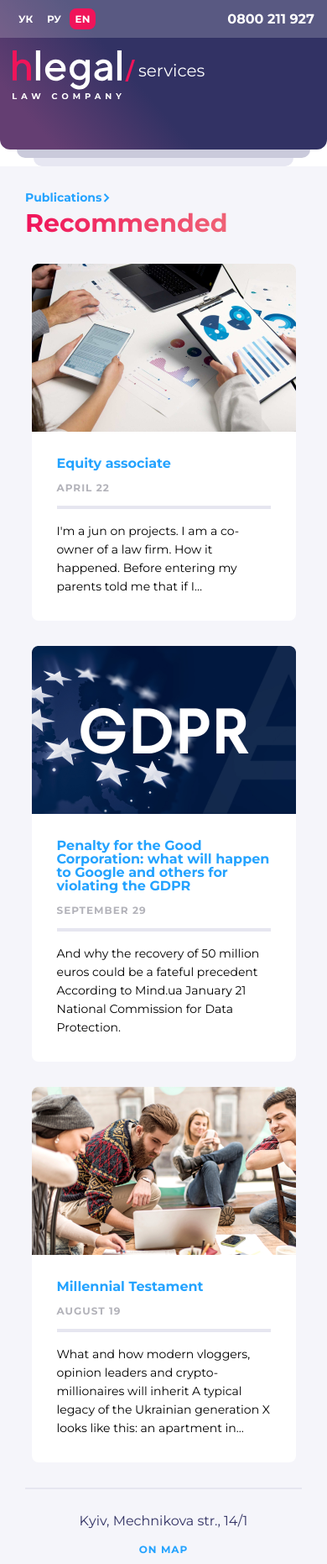
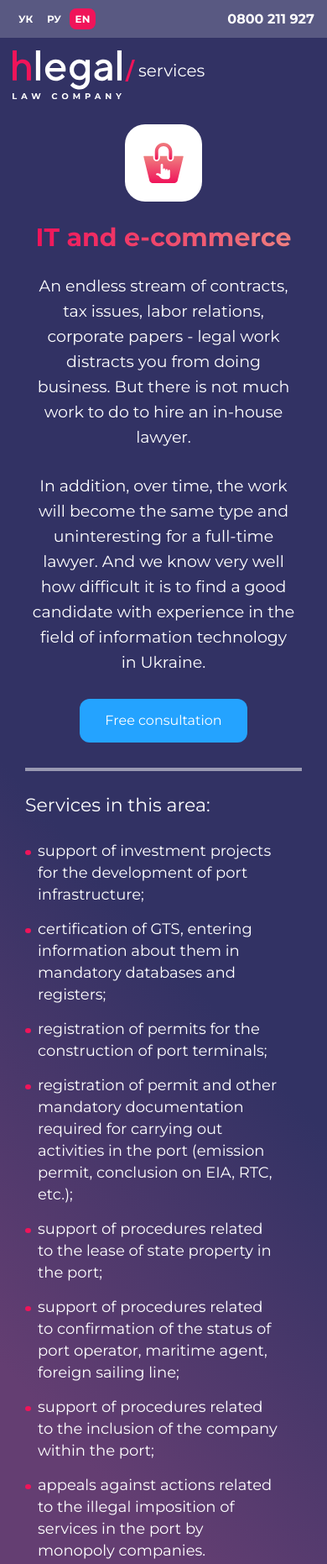
Before and after one commit to konstantine811/hlegal-1, a website built with Vite: page src/pages/service-entry/service-entry.html in a window 390 px wide. Shown: the top 1862 px of the page at 84% size. Built offline with nearby package versions, Linux system fonts and the light colour scheme.

Commit message:
feat: media main

```diff
--- a/src/pages/service-entry/service-entry.html
+++ b/src/pages/service-entry/service-entry.html
@@ -3,6 +3,12 @@
 <head>
 	<meta charset="UTF-8">
 	<meta name="viewport" content="width=device-width, initial-scale=1.0">
+	<link rel="shortcut icon" href="../../images/favicon/favicon-16x16.png" sizes="16x16" type="image/png">
+	<link rel="shortcut icon" href="../../images/favicon/favicon-32x32.png" sizes="32x32" type="image/png">
+	<link rel="shortcut icon" href="../../images/favicon/android-chrome-192x192.png" sizes="192x192" type="image/png">
+	<link rel="shortcut icon" href="../../images/favicon/android-chrome-512x512.png" sizes="512x512" type="image/png">
+	<link rel="shortcut icon" href="../../images/favicon/apple-touch-icon.png" sizes="180x180" type="image/png">
+	<link rel="shortcut icon" href="../../images/favicon/favicon.ico" type="image/ico">
 	<script defer type="module" src="./service-entry.js"></script>
 	<title>Service</title>
 </head>
@@ -48,10 +54,38 @@
 					</div>
 				</div>
 			</header>
+			<main class="main">
+				<div class="container flex jc-c">
+					<div class="main_container flex fd-c ai-c">
+						<img src="../../images/homepage/services/ecommerce.svg" alt="E-commerce" class="main_img">
+						<h2 class="main_title fz-30 fw700">IT and e-commerce</h2>
+						<p class="main_para fz-19 w">An endless stream of contracts, tax issues, labor relations, corporate papers - legal work distracts you from doing business. But there is not much work to do to hire an in-house lawyer.</p>
+						<p class="main_para fz-19 w">In addition, over time, the work will become the same type and uninteresting for a full-time lawyer. And we know very well how difficult it is to find a good candidate with experience in the field of information technology in Ukraine.</p>
+						<a href="#" class="main_link fz-16 w">Free consultation</a>
+					</div>
+				</div>
+			</main>
+			<section class="service">
+				<div class="container">
+					<div class="service_container">
+						<h2 class="service_title w fz-22">Services in this area:</h2>
+						<ul class="service_list flex fd-c">
+							<li class="service_item flex jc-sb w fz-18">support of investment projects for the development of port infrastructure;</li>
+							<li class="service_item w fz-18">certification of GTS, entering information about them in mandatory databases and registers;</li>
+							<li class="service_item flex jc-sb w fz-18">registration of permits for the construction of port terminals;</li>
+							<li class="service_item flex jc-sb w fz-18">registration of permit and other mandatory documentation required for carrying out activities in the port (emission permit, conclusion on EIA, RTC, etc.);</li>
+							<li class="service_item flex jc-sb w fz-18">support of procedures related to the lease of state property in the port;</li>
+							<li class="service_item flex jc-sb w fz-18">support of procedures related to confirmation of the status of port operator, maritime agent, foreign sailing line;</li>
+							<li class="service_item flex jc-sb w fz-18">support of procedures related to the inclusion of the company within the port;</li>
+							<li class="service_item flex jc-sb w fz-18">appeals against actions related to the illegal imposition of services in the port by monopoly companies.</li>
+						</ul>
+					</div>
+				</div>
+			</section>
 		</div>
 		<div class="border_line-big"></div>
 		<div class="border_line-little"></div>
-		<section class="publications g-bg">
+		<section class="publications publications_service g-bg">
 			<div class="container publications_container">
 				<a href="" class="services_link publications_link fz-14 fw700 a-r flex ai-c">Publications<img class="services_link-arrow" src="../../images/homepage/services/arrow.svg" alt="HLegal"></a>
 				<h2 class="publications_title fz-30 fw700">Recommended</h2>
--- a/src/pages/service-entry/service-entry.scss
+++ b/src/pages/service-entry/service-entry.scss
@@ -9,3 +9,6 @@
 @import '../../styles/footer.scss';
 @import '../../styles/publications.scss';
 @import './style/service-entry-header.scss';
+@import './style/service-entry-main.scss';
+@import './style/service-entry-service.scss';
+@import './style/service-entry-publications.scss';
--- /dev/null
+++ b/src/pages/service-entry/style/service-entry-main.scss
@@ -0,0 +1,95 @@
+@import '../../../styles/components/variable.scss';
+
+.main {
+	padding: 30px 0;
+
+	&_container {
+		max-width: 315px;
+		width: 100%;
+		gap: 28px;
+	}
+
+	&_img {
+		padding: 14px;
+		background-color: $basic-white;
+		border-radius: 24px;
+	}
+
+	&_title {
+		background: $gradient-red-text;
+		background-clip: text;
+		-webkit-background-clip: text;
+		-webkit-text-fill-color: transparent;
+	}
+
+	&_para {
+		line-height: 3rem;
+		text-align: center;
+	}
+
+	&_link {
+		background-color: $active-active;
+		padding: 18px 30px;
+		border-radius: 12px;
+		transition: .3s;
+
+		&:active {
+			transition: .3s;
+			background-color: $active-active;
+			box-shadow: 0px 0px 20px 0px rgba(36, 163, 255, 0.50);
+		}
+	}
+}
+
+@media (min-width: 768px) {
+
+	.main {
+		padding: 60px 0;
+
+		&_container {
+			max-width: 648px;
+		}
+
+		&_title {
+			font-size: 3.8rem;
+		}
+
+	}
+
+}
+
+@media (min-width: 1024px) {
+
+	.main {
+
+		&_container {
+			max-width: 904px;
+		}
+
+	}
+
+}
+
+@media (min-width: 1440px) {
+
+	.main {
+
+		&_container {
+			max-width: 1080px;
+		}
+
+	}
+
+}
+
+@media (min-width: 1920px) {
+
+	.main {
+
+		.container {
+			max-width: 1360px;
+		}
+
+	}
+
+}
--- /dev/null
+++ b/src/pages/service-entry/style/service-entry-publications.scss
@@ -0,0 +1,3 @@
+.publications_service {
+	margin-top: 60px;
+}
--- /dev/null
+++ b/src/pages/service-entry/style/service-entry-service.scss
@@ -0,0 +1,33 @@
+.service {
+
+	&_container {
+		border-top: 4px solid $service-line;
+	}
+
+	&_title {
+		padding: 30px 0;
+	}
+
+	&_list {
+		gap: 15px;
+	}
+
+	&_item {
+		display: flex;
+		justify-content: space-between;
+		gap: 8px;
+		max-width: 301px;
+		line-height: 2.6rem;
+
+		&::before {
+			margin-top: 12px;
+			content: '';
+			display: block;
+			width: 6px;
+			height: 6px;
+			border-radius: 50%;
+			background-color: $accent;
+			padding-left: 7px;
+		}
+	}
+}
--- a/src/styles/components/fonts.scss
+++ b/src/styles/components/fonts.scss
@@ -40,3 +40,7 @@ body {
 .fz-22 {
 	font-size: 2.2rem;
 }
+
+.fz-18 {
+	font-size: 1.8rem;
+}
--- a/src/styles/components/variable.scss
+++ b/src/styles/components/variable.scss
@@ -33,3 +33,5 @@ $bg-bottom-line-little: #E7E7F2;
 $basic-black: #000;
 
 $basic-white: #fff;
+
+$service-line: rgba(255, 255, 255, 0.50);
```
